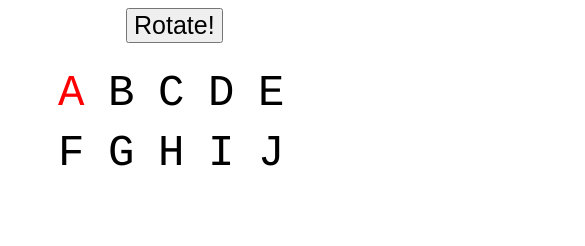
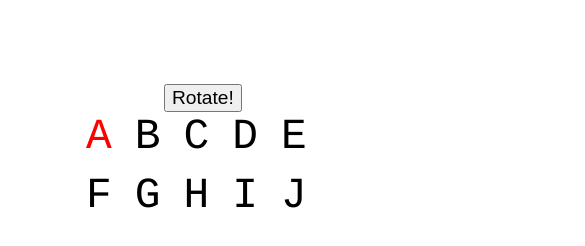
Before and after one commit to mtbradle-ge/speed-networking, a plain HTML site: page index.html in a window 390 px wide. Shown: the top 246 px of the page, 585 px wide, since content can reach past the window. Drawn offline with Linux system fonts and the light colour scheme.

Commit message:
Add ghetto responsiveness.

```diff
--- a/index.html
+++ b/index.html
@@ -5,13 +5,28 @@
   <script src="speednetworking.js"></script>
 </head>
 <body>
-  <button onclick="theTable.executeRotation()" style="font-size:25px;margin-left:118px">Rotate!</button>
-  <div id="container"></div>
+  <div style="margin-top:10vh">
+    <button onclick="theTable.executeRotation()" style=>Rotate!</button>
+    <div id="container"></div>
+  </div>
+
 
   <script>
+    // Ghetto Responsiveness :)
+    let w = Math.max(document.documentElement.clientWidth, window.innerWidth || 0);
+    let h = Math.max(document.documentElement.clientHeight, window.innerHeight || 0);
+    let fontSize = 0.04918032786885 * w;
+    document.querySelector('button').style = `font-size:${fontSize}px;margin-left:${w*0.40}px`;
+
+    console.log('width:', w);
+
     $ = document.querySelectorAll.bind(document);
-    window.svgDoc = SVG('container').size(800, 1200);
-    let theTable = new Table(svgDoc, 50, 25, 5, 50);
+    window.svgDoc = SVG('container').size(w*0.9, h);
+
+    let cellSize = w / 8;
+    let offset = cellSize * 1.6;
+
+    let theTable = new Table(svgDoc, offset, 0, 5, cellSize);
   </script>
 </body>
 </html>
```
